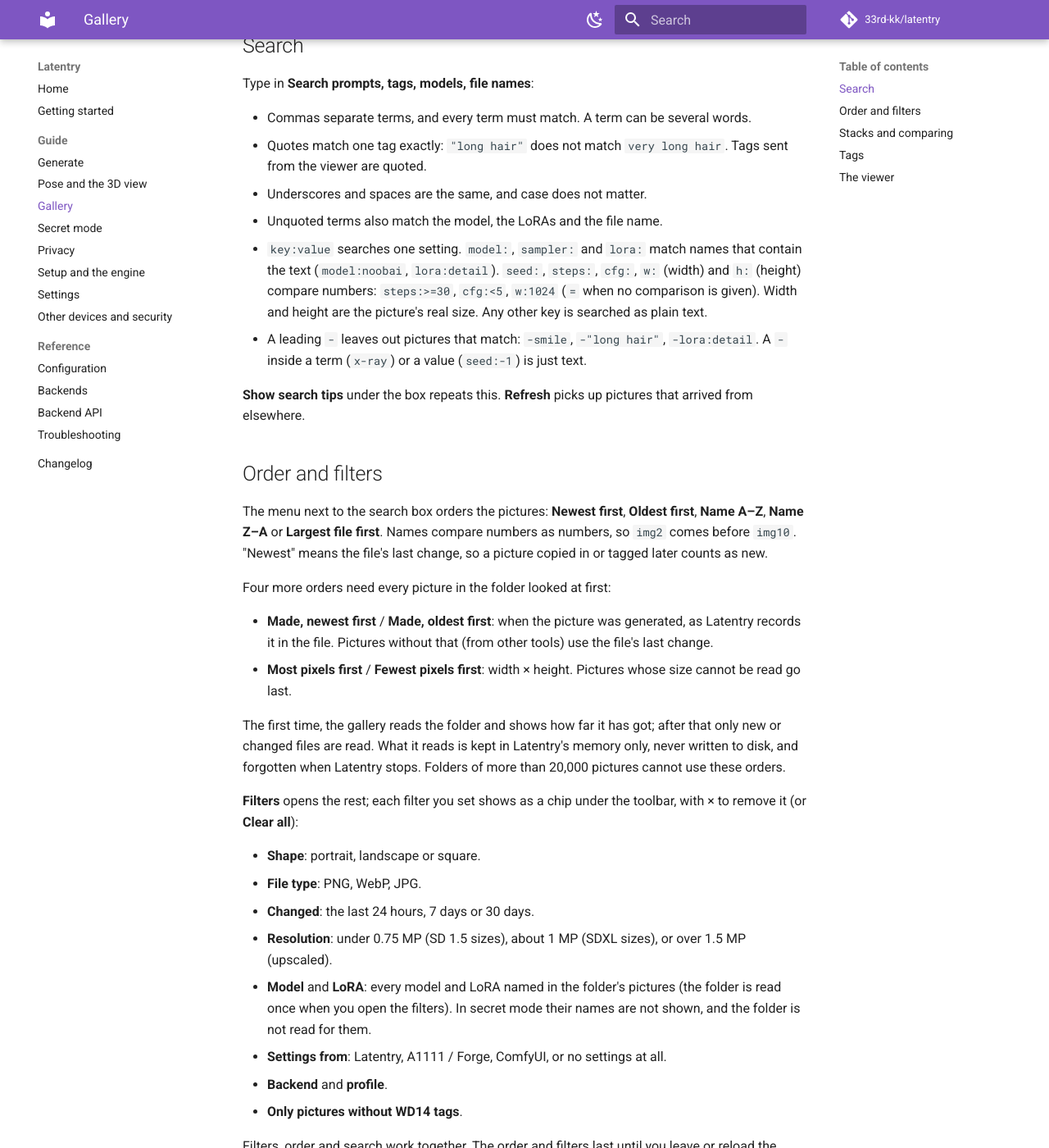
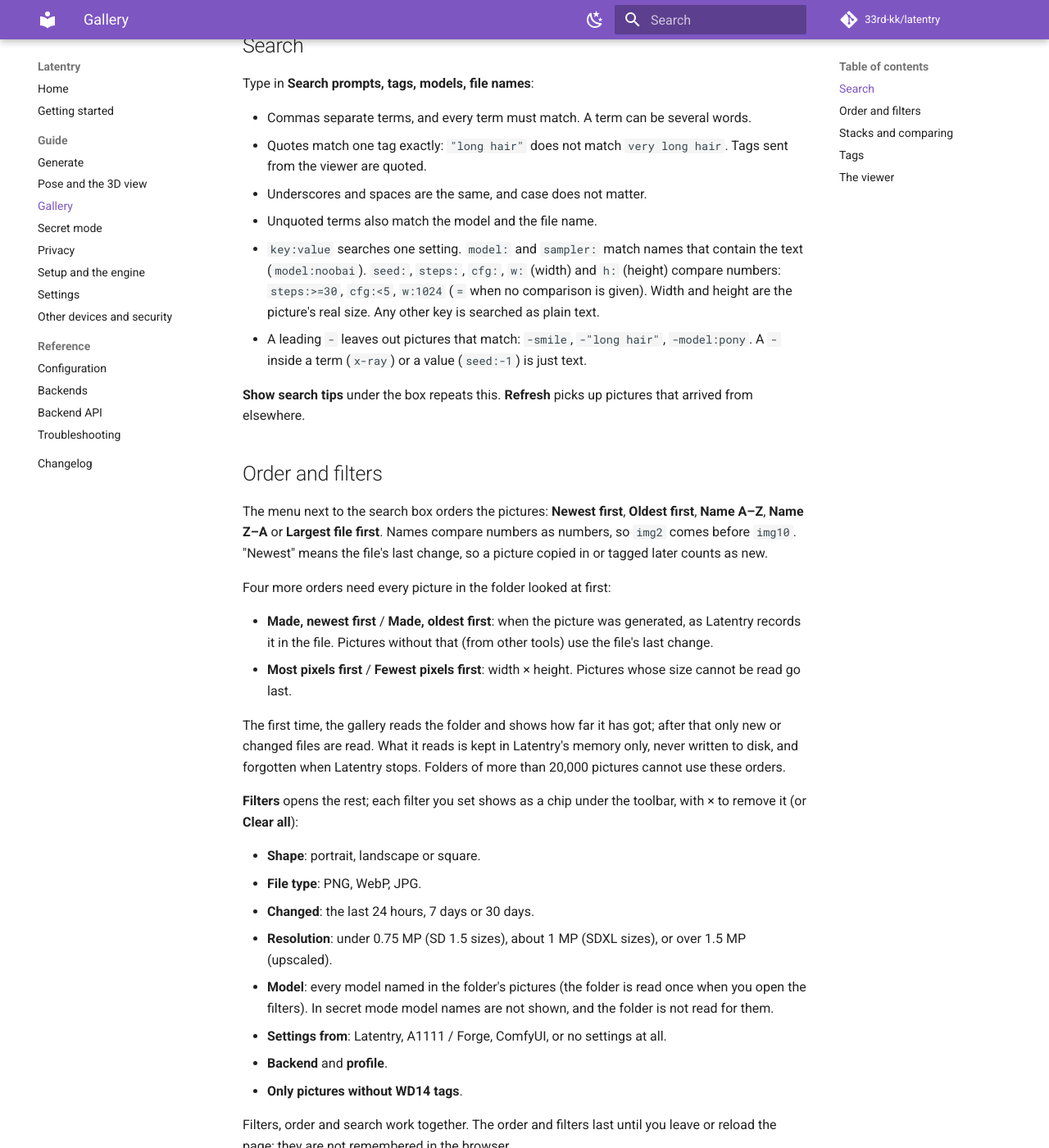
Before and after one commit to 33rd-kk/latentry, an MkDocs documentation site: the page built from docs/guide/gallery.md, in a window 1280 px wide and 1400 px high, scrolled down 916 px. Shown: the whole window at 82% size. Built offline with MkDocs 1.6.1 and Material for MkDocs 9.7.7, drawn with Linux system fonts in a browser that asks for light colours; comment, search, counter and statistics services are not loaded.

Commit message:
Hide the LoRA filter until the engine applies LoRAs
Latentry's own engine passes <lora:…> through as plain prompt text, so a
picture made there would be listed under a LoRA it never used. The LoRA
menu is not shown (SHOW_LORA_FILTER in gallery-filters.tsx), and the search
tips, README, manual and changelog no longer mention lora: or the LoRA
filter. Everything behind them stays: reading LoRAs from a picture, lora:
in the search, ?lora= and the folder's LoRAs in ?facets=1, so turning the
filter on later is one line. The viewer still lists the LoRAs a picture's
metadata names.

Co-Authored-By: Claude Opus 5.5 <noreply@anthropic.com>

```diff
--- a/docs/guide/gallery.md
+++ b/docs/guide/gallery.md
@@ -26,15 +26,14 @@ Type in **Search prompts, tags, models, file names**:
 - Quotes match one tag exactly: `"long hair"` does not match `very long hair`.
   Tags sent from the viewer are quoted.
 - Underscores and spaces are the same, and case does not matter.
-- Unquoted terms also match the model, the LoRAs and the file name.
-- `key:value` searches one setting. `model:`, `sampler:` and `lora:` match
-  names that contain the text (`model:noobai`, `lora:detail`). `seed:`,
-  `steps:`, `cfg:`, `w:` (width) and `h:` (height) compare numbers:
-  `steps:>=30`, `cfg:<5`, `w:1024` (`=` when no comparison is given). Width
-  and height are the picture's real size. Any other key is searched as
-  plain text.
+- Unquoted terms also match the model and the file name.
+- `key:value` searches one setting. `model:` and `sampler:` match names
+  that contain the text (`model:noobai`). `seed:`, `steps:`, `cfg:`, `w:`
+  (width) and `h:` (height) compare numbers: `steps:>=30`, `cfg:<5`,
+  `w:1024` (`=` when no comparison is given). Width and height are the
+  picture's real size. Any other key is searched as plain text.
 - A leading `-` leaves out pictures that match: `-smile`, `-"long hair"`,
-  `-lora:detail`. A `-` inside a term (`x-ray`) or a value (`seed:-1`) is
+  `-model:pony`. A `-` inside a term (`x-ray`) or a value (`seed:-1`) is
   just text.
 
 **Show search tips** under the box repeats this. **Refresh** picks up
@@ -69,9 +68,9 @@ toolbar, with × to remove it (or **Clear all**):
 - **Changed**: the last 24 hours, 7 days or 30 days.
 - **Resolution**: under 0.75 MP (SD 1.5 sizes), about 1 MP (SDXL sizes), or
   over 1.5 MP (upscaled).
-- **Model** and **LoRA**: every model and LoRA named in the folder's
-  pictures (the folder is read once when you open the filters). In secret
-  mode their names are not shown, and the folder is not read for them.
+- **Model**: every model named in the folder's pictures (the folder is read
+  once when you open the filters). In secret mode model names are not
+  shown, and the folder is not read for them.
 - **Settings from**: Latentry, A1111 / Forge, ComfyUI, or no settings at all.
 - **Backend** and **profile**.
 - **Only pictures without WD14 tags**.
```
Also changed, not shown: CHANGELOG.md (+1 -2 lines), README.md (+2 -2 lines), docs/index.md (+1 -1 lines), 2 other files.
